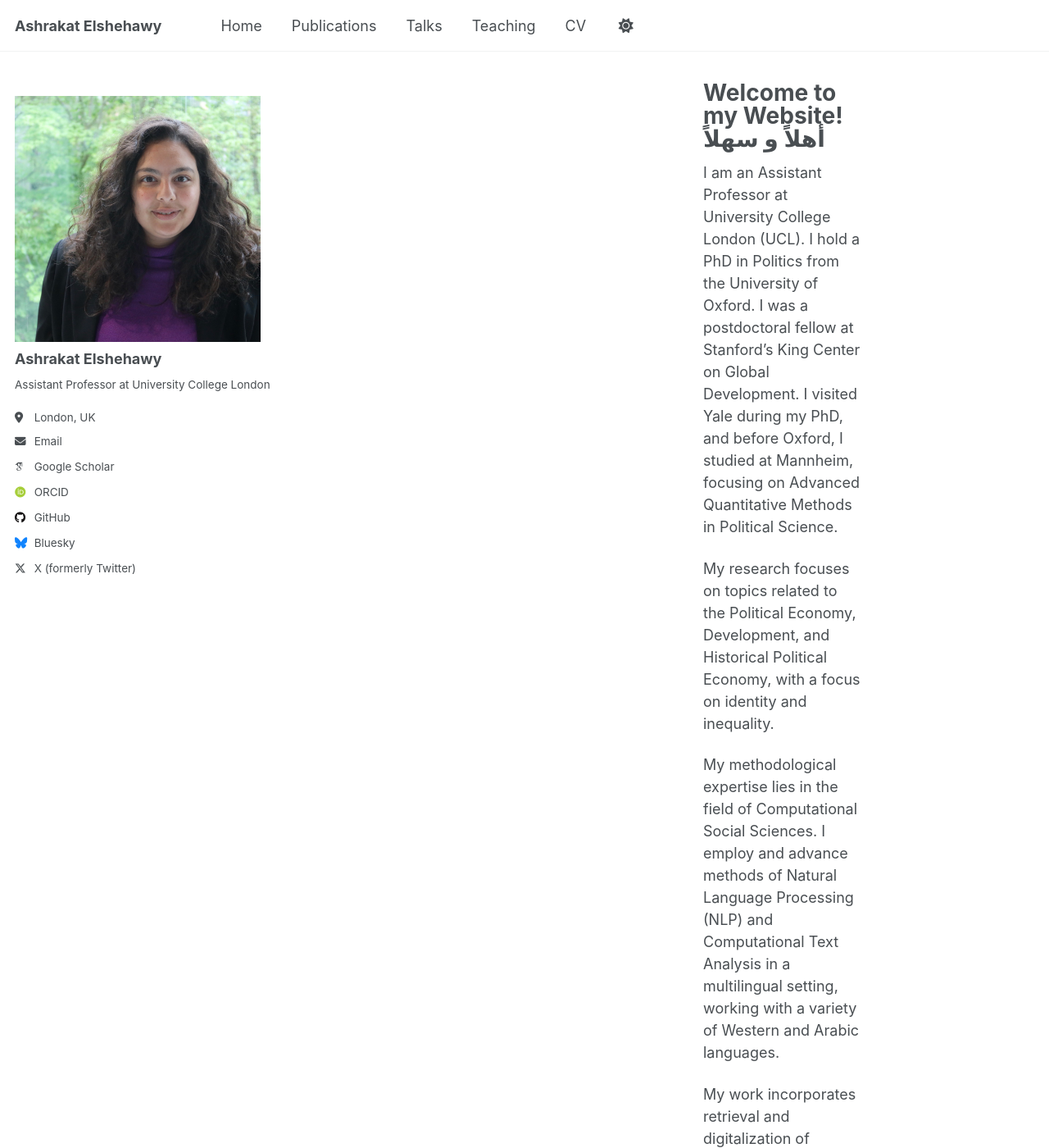
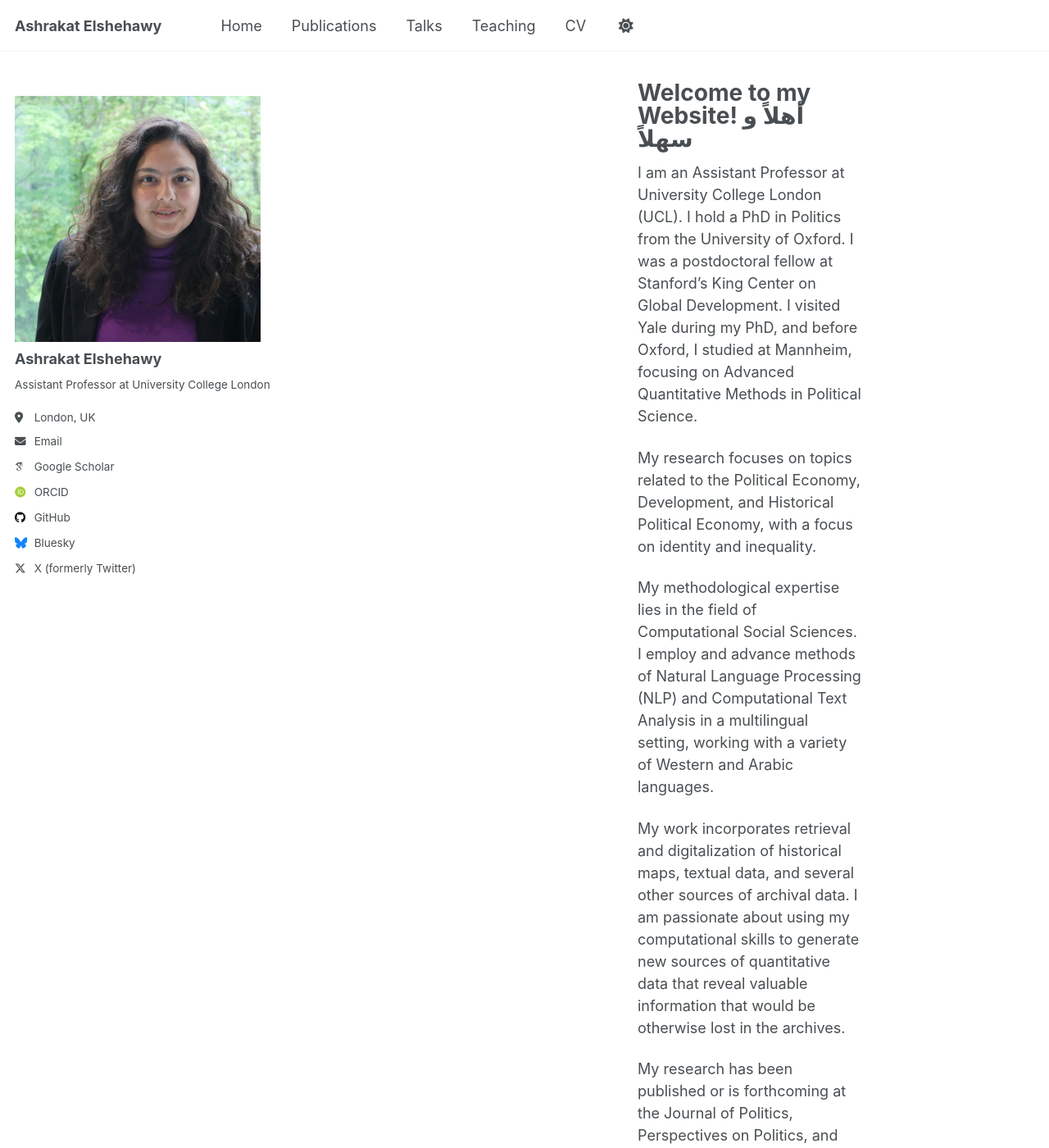
Before and after one commit to aelshehawy/aelshehawy.github.io, a Jekyll site: the page built from _pages/about.md, in a window 1280 px wide and 1400 px high. Shown: the whole window at 82% size. Built offline with Jekyll 4.4.1, drawn with Linux system fonts in a browser that asks for light colours; some web fonts are replaced; a script that is not in the unit is left out.

Commit message:
edit sidebar

```diff
--- a/_sass/layout/_sidebar.scss
+++ b/_sass/layout/_sidebar.scss
@@ -26,6 +26,7 @@
 
   @include breakpoint($large) {
     @include span(4 of 12);  /* CHANGED: Increased from 3 to 4 to fully show 300px image */
+    width: 380px !important;  /* ADDED: Fixed width to ensure full image display */
     opacity: 1;
     -webkit-transition: opacity 0.2s ease-in-out;
             transition: opacity 0.2s ease-in-out;
@@ -36,7 +37,8 @@
   }
 
   @include breakpoint($x-large) {
-    max-width: 400px;  /* CHANGED: Increased to 400px to accommodate 300px image with padding */
+    max-width: 420px;  /* CHANGED: Increased to 420px to accommodate 300px image with padding */
+    width: 400px !important;  /* ADDED: Fixed width for larger screens */
     padding-right: 20px;  /* Add some right padding */
   }
 
--- a/assets/css/main.scss
+++ b/assets/css/main.scss
@@ -41,47 +41,64 @@
     "vendor/font-awesome/solid",
     "vendor/font-awesome/brands"
 ;
-/* Fix for content overlapping with sidebar - add this to your main CSS file */
 
-/* Push main content further right to avoid overlap with sidebar */
-@media (min-width: 64em) {
-  .page {
-    width: calc(100% - 400px) !important;
-    padding-left: 420px !important;
-    float: right;
+/* Fix for content overlapping with sidebar - ADJUSTED VERSION */
+
+/* Push main content to the right with proper spacing */
+.page {
+  @media (min-width: 64em) {
+    width: calc(100% - 350px) !important;
+    padding-left: 370px !important;
+    margin-left: 0 !important;
+    float: right !important;
   }
 
-  .archive {
-    padding-left: 420px !important;
-    width: calc(100% - 420px) !important;
+  @media (min-width: 80em) {
+    padding-left: 380px !important;
+    width: calc(100% - 380px) !important;
   }
 }
 
-@media (min-width: 80em) {
-  .page {
-    padding-left: 440px !important;
+.archive {
+  @media (min-width: 64em) {
+    padding-left: 370px !important;
+    width: calc(100% - 370px) !important;
+    margin-left: 0 !important;
   }
 
-  .archive {
-    padding-left: 440px !important;
+  @media (min-width: 80em) {
+    padding-left: 380px !important;
+    width: calc(100% - 380px) !important;
   }
 }
 
-/* Ensure sidebar stays at proper width */
+/* Make sidebar wide enough for 300px image with padding */
 .sidebar {
-  width: 380px !important;
+  @media (min-width: 64em) {
+    width: 350px !important;
+    max-width: 350px !important;
+    padding-right: 20px !important;
+  }
+
+  @media (min-width: 80em) {
+    width: 360px !important;
+    max-width: 360px !important;
+  }
 }
 
 /* Make sure the author avatar is properly sized */
 .author__avatar {
-  min-width: 300px;
-  display: block;
+  min-width: 300px !important;
+  max-width: 300px !important;
+  display: block !important;
 }
 
 .author__avatar img {
-  display: block;
+  display: block !important;
   border-radius: 0 !important;
   width: 300px !important;
   height: 300px !important;
+  min-width: 300px !important;
+  max-width: 300px !important;
   object-fit: cover !important;
 }
```
